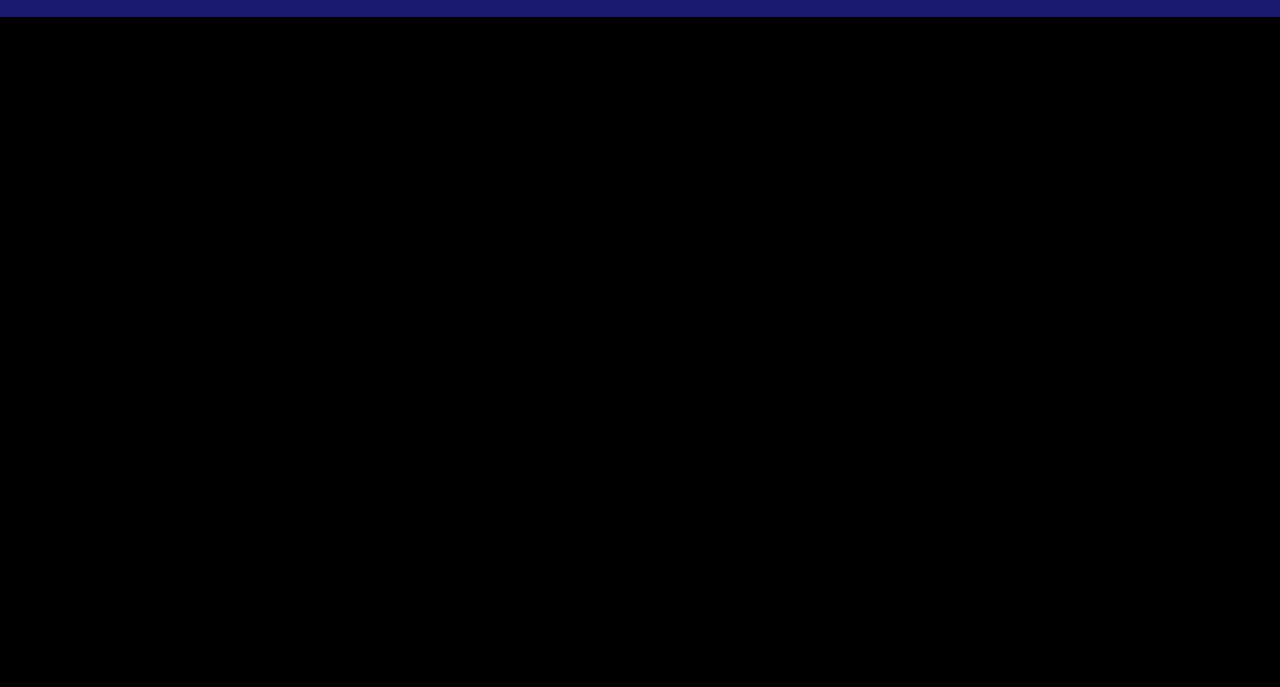
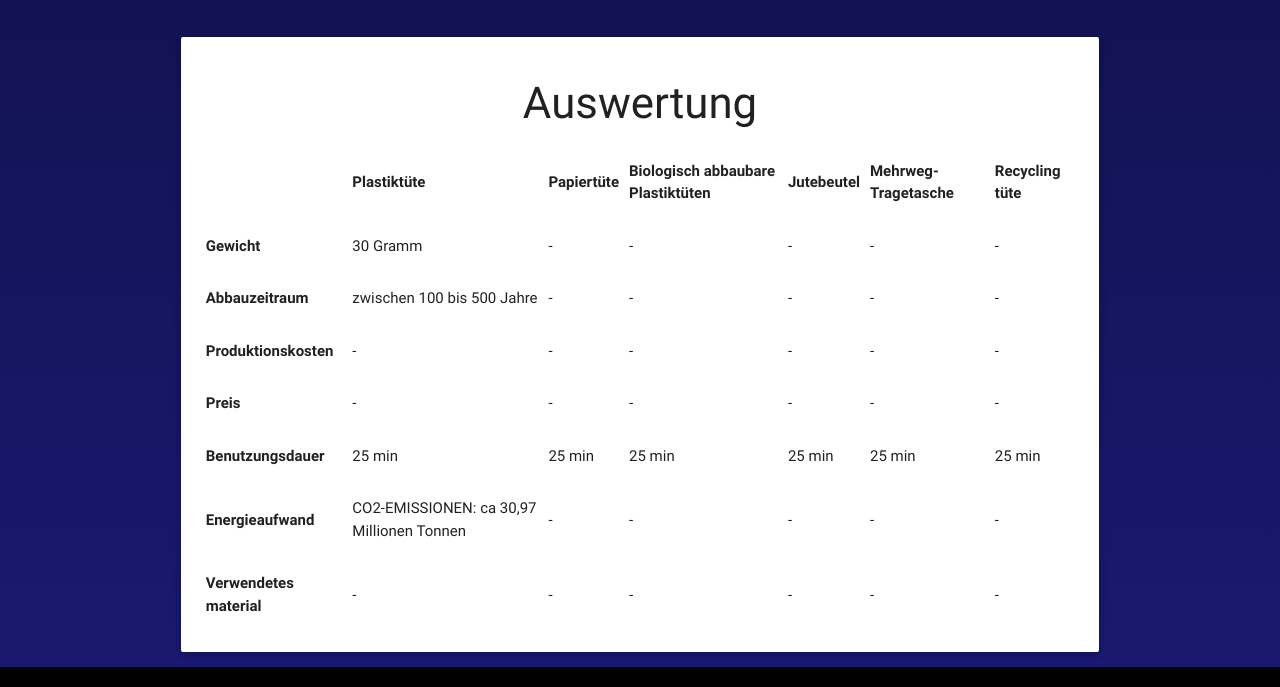
Before and after one commit to sts-winterhude/plastic-html, a plain HTML site: page index.html in a window 1280 px wide. Shown: the part 2889-3576 px from the top of the page. Before the commit the page ends 2926 px from the top, so only its background shows below. Drawn offline with nearby package versions, Linux system fonts and the light colour scheme; a script that the page names is missing.

Commit message:
Added Table

```diff
--- a/index.html
+++ b/index.html
@@ -225,8 +225,7 @@
                 <div class="row ">
                     <div class="col s12 m6">
                         <div class=" card-panel">
-                        <h5 class="center">Bewegte bilder sind toll</h5>
-                        Schau dir jetzt den Film "Plasc Planet" an oder einen unserer Filme :)
+                            <h5 class="center">Bewegte bilder sind toll</h5> Schau dir jetzt den Film "Plasc Planet" an oder einen unserer Filme :)
                         </div>
 
                     </div>
@@ -247,6 +246,87 @@
                                 </div>
                             </div>
                         </div>
+                    </div>
+                </div>
+            </div>
+            <div class="container">
+                <div class="row">
+                    <div class="card-panel">
+                        <h3 class="center">Auswertung</h3>
+                        <table>
+                            <tr>
+                                <th></th>
+                                <th class="tooltipped" data-position="top" data-delay="50" data-tooltip="aus Polyethylen">Plastiktüte</th>
+                                <th>Papiertüte</th>
+                                <th>Biologisch abbaubare Plastiktüten</th>
+                                <th>Jutebeutel</th>
+                                <th>Mehrweg-Tragetasche</th>
+                                <th>Recycling tüte</th>
+                            </tr>
+                            <tr>
+                                <th>Gewicht</th>
+                                <td>30 Gramm</td>
+                                <td>-</td>
+                                <td>-</td>
+                                <td>-</td>
+                                <td>-</td>
+                                <td>-</td>
+                            </tr>
+                            <tr>
+                                <th>Abbauzeitraum</th>
+                                <td>zwischen 100 bis 500 Jahre</td>
+                                <td>-</td>
+                                <td>-</td>
+                                <td>-</td>
+                                <td>-</td>
+                                <td>-</td>
+                            </tr>
+                            <tr>
+                                <th>Produktionskosten</th>
+                                <td>-</td>
+                                <td>-</td>
+                                <td>-</td>
+                                <td>-</td>
+                                <td>-</td>
+                                <td>-</td>
+                            </tr>
+                            <tr>
+                                <th>Preis</th>
+                                <td>-</td>
+                                <td>-</td>
+                                <td>-</td>
+                                <td>-</td>
+                                <td>-</td>
+                                <td>-</td>
+                            </tr>
+                            <tr>
+                                <th>Benutzungsdauer</th>
+                                <td>25 min</td>
+                                <td>25 min</td>
+                                <td>25 min</td>
+                                <td>25 min</td>
+                                <td>25 min</td>
+                                <td>25 min</td>
+                            </tr>
+                            <tr>
+                                <th>Energieaufwand</th>
+                                <td>CO2-EMISSIONEN: ca 30,97 Millionen Tonnen</td>
+                                <td>-</td>
+                                <td>-</td>
+                                <td>-</td>
+                                <td>-</td>
+                                <td>-</td>
+                            </tr>
+                            <tr>
+                                <th>Verwendetes material</th>
+                                <td>-</td>
+                                <td>-</td>
+                                <td>-</td>
+                                <td>-</td>
+                                <td>-</td>
+                                <td>-</td>
+                            </tr>
+                        </table>
                     </div>
                 </div>
             </div>
```
Lines whose indentation alone changed are shown as unchanged.
